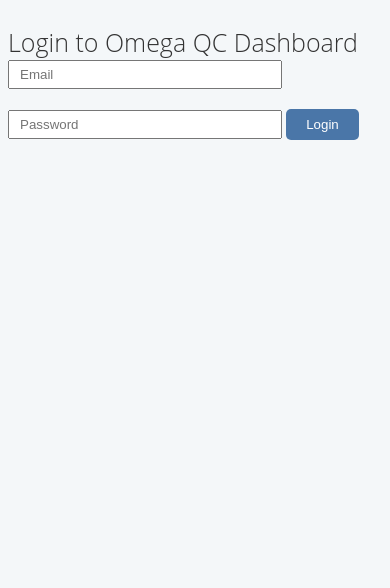
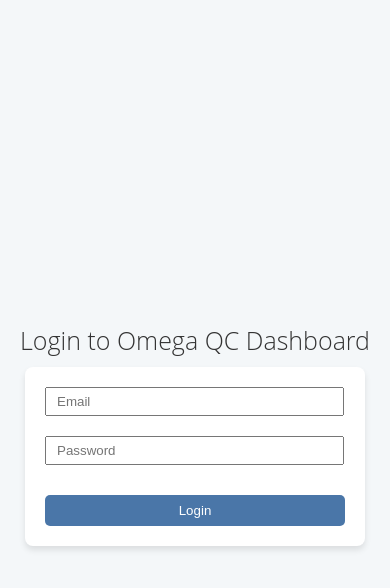
Before and after one commit to TestOmegaTools/qc-dashboard2, a website built with Vite: page index.html in a window 390 px wide. Built offline with nearby package versions, Linux system fonts and the light colour scheme; no server answers.

Commit message:
Adjusting some mobile formatting on login page and editing pmPage organization.

```diff
--- a/index.html
+++ b/index.html
@@ -1,7 +1,9 @@
+<!--index.html-->
 <!DOCTYPE html>
 <html>
   <head>
     <meta charset="UTF-8" />
+    <meta name="viewport" content = "width=device-width, initial-scale=1.0"/>
     <title>Omega QC Dashboard Login</title>
     <link rel="stylesheet" href = "src/styles/loginPage.css">
   </head>
--- a/src/styles/loginPage.css
+++ b/src/styles/loginPage.css
@@ -3,17 +3,37 @@ body {
     font-family: 'Open Sans', sans-serif;
     background-color: #F4F7F9;
     color: #333333; /*text color*/
+    /*these styles center the form on the page*/
+    display: flex;
+    flex-direction: column;
+    justify-content: center;
+    align-items: center;
+    min-height: 100vh;
+    margin:0;
+}
+
+/* Style the container for the inputs */
+.login-input-grid {
+    display: flex;
+    flex-direction: column;
+    gap: 10px; /* Adds space between your inputs */
+    padding: 20px;
+    background-color: white;
+    border-radius: 8px;
+    box-shadow: 0 4px 6px rgba(0, 0, 0, 0.1);
+    width: 90%;
+    max-width: 300px;
 }
 
 .login-title {
     font-weight: 25;
     font-size: 25px;
-    margin-bottom: 1px;
+    margin-bottom: 10px;
 }
 
 .js-User-Name, .js-User-Password {
-    width: 90%;
-    max-width: 250px;
+    width: 95%;
+    max-width: 275px;
     padding: 5px 10px;
     margin-bottom: 10px;
 }
```
Also changed, not shown: pmPage.html (+1 -0 lines), src/pmPage.js (+4 -4 lines).
